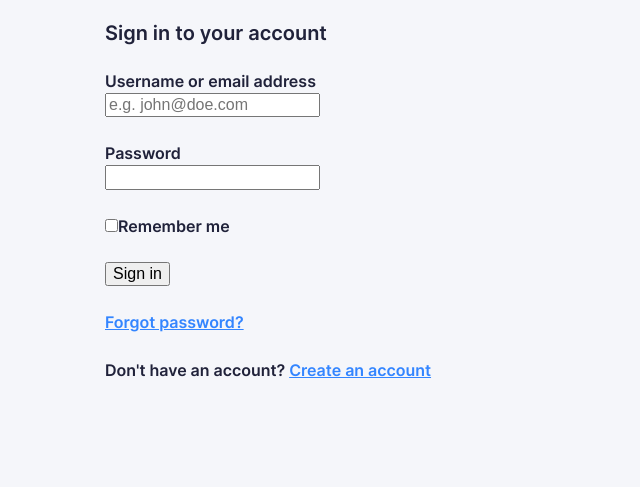
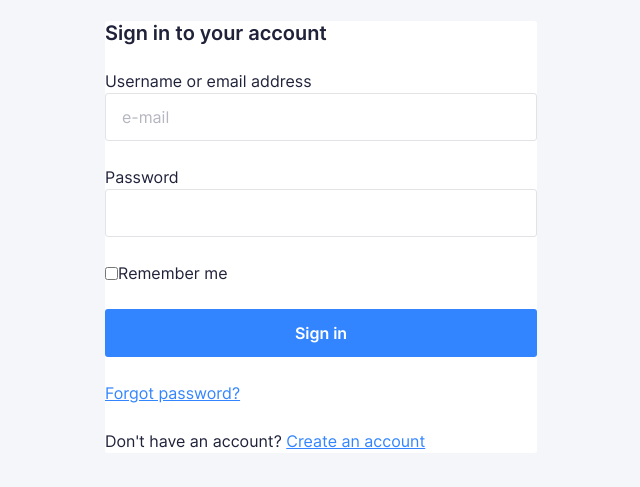
Before and after one commit to nmct-create3/login-form-design-TibergynGuillaume, a plain HTML site: page index.html in a window 1280 px wide. Shown: the part 75-562 px from the top of the page, without its empty margins (319-959 px from the left). Drawn offline with Linux system fonts and the light colour scheme.

Commit message:
einde les 22/09

```diff
--- a/css/screen.css
+++ b/css/screen.css
@@ -4,13 +4,13 @@
 
 @font-face {
     font-family: "Inter Web";
-    font-weight: 200;
+    font-weight: 400;
     src: url("../fonts/Inter-Regular.woff2") format("woff2");
 }
 
 @font-face {
     font-family: "Inter Web";
-    font-weight: 400;
+    font-weight: 600;
     src: url("../fonts/Inter-SemiBold.woff2") format("woff2");
 }
 
@@ -427,6 +427,7 @@ label {
     width: auto;
     overflow: visible;
     background: transparent;
+    outline: none;
 
     /* inherit font & color from ancestor */
     color: inherit;
@@ -486,6 +487,24 @@ label {
     Card with box shadow
 */
 
+.c-card {
+    background-color: white;
+    border-radius: 3px;
+    box-shadow: 1px solid #0000000d;
+}
+
+.c-card__body {
+
+}
+
+.c-card__title {
+
+}
+
+.c-card__footer {
+
+}
+
 /*
     Component: Forms
     ---
@@ -506,10 +525,33 @@ label {
 */
 
 .c-input {
-    display: block;
+    -webkit-appearance: none;
+    -moz-appearance: none;
+    appearance: none;
+
+    width: 100%;
+    border-width: 1px;
+    border-style: solid;
+    border-color: #E2E3E7;
+    border-radius: 3px;
+    font-family: inherit;
+    color:inherit;
+
+    font-size: 16px;
+    line-height: 24px;
+    padding: 11px 16px;
+    /* border: 1px solid #E2E3E7; */
+}
+
+.c-input::placeholder {
+    color: #B5B6C0;
 }
 
 .c-input:focus {
+    outline: none;
+    border-color: #4f95ff;
+    /* box-shadow: h-offset v-offset blur spread color; */
+    box-shadow: 0 0 0 3px #3385ff4d;
 }
 
 /*
@@ -535,19 +577,29 @@ label {
 */
 
 .c-button {
-
+    font-size: 16px;
+    line-height: 20px;
+    font-weight: 600;
+    border: #2E77E6;
+    border-radius: 3px;
+    color: white;
+    background-color: #3385FF;
+    line-height: 20px;
+    padding: 14px 0;
+    width: 100%;
 }
 
 .c-button:hover {
-
+    background-color: #4F95FF;
 }
 
 .c-button:focus {
-
+    outline: none;
+    box-shadow: 0 0 0 3px #3385ff4d;
 }
 
 .c-button:active {
-
+    background-color: #2E77E6;
 }
 
 .c-button--block {
--- a/index.html
+++ b/index.html
@@ -39,13 +39,13 @@
                             <label for="username">
                                 Username or email address
                             </label>
-                            <input type="email" name="username" id="username" placeholder="e.g. john@doe.com" required>
+                            <input class="c-input" type="email" name="username" id="username" placeholder="e-mail" required>
                         </p>
                         <p class="c-form-field">
                             <label for="password">
                                 Password
                             </label>
-                            <input type="password" name="password" id="password" required>
+                            <input class="c-input" type="password" name="password" id="password" required>
                         </p>
                         <p class="c-form-field c-form-field--option">
                             <input type="checkbox" name="rememberme" id="rememberme">
@@ -54,7 +54,7 @@
                             </label>
                         </p>
                         <p>
-                            <input type="submit" value="Sign in"/input>
+                            <input class="o-button-reset c-button" type="submit" value="Sign in"/input>
                         </p>
                         <p>
                             <a href="#!">
```
